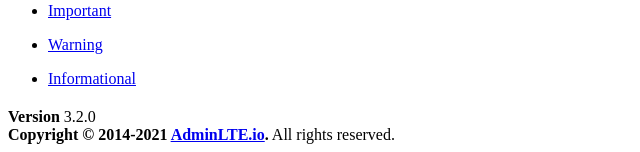
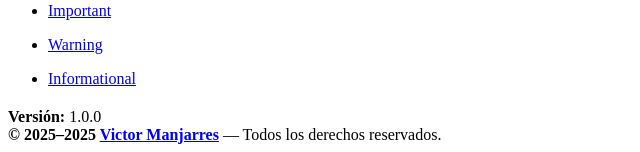
Before and after one commit to vickdark/transporteprivadomvc, a PHP site: the page made by app/views/init.php in a window 1280 px wide. Shown: the part 2040-2192 px from the top of the page, without its empty margins (0-640 px from the left). Run offline with PHP 8.4, Linux system fonts and the light colour scheme; the template is opened without the code that fills it, so the values that code supplies are empty; some web fonts are replaced.

Commit message:
refactor: reorganize file structure and update footer styling
- Move init.controller.php from core to controllers directory
- Update footer styling and copyright information
- Reorganize vehicle model into dedicated directory
- Clean up and reorganize route definitions in index.php

```diff
--- a/app/views/partials/footer.php
+++ b/app/views/partials/footer.php
@@ -1,9 +1,18 @@
-<footer class="main-footer">
-     <div class="float-right d-none d-sm-block">
-         <b>Version</b> 3.2.0
-     </div>
-     <strong>Copyright &copy; 2014-2021 <a href="https://adminlte.io">AdminLTE.io</a>.</strong> All rights reserved.
- </footer>
+<footer class="main-footer text-center border-top-0 bg-light text-dark py-3">
+
+    <!-- Versión -->
+    <div class="float-right d-none d-sm-inline text-muted">
+        <b>Versión:</b> 1.0.0
+    </div>
+
+    <!-- Derechos -->
+    <strong>
+        &copy; 2025–<?= date('Y') ?>
+        <a href="https://github.com/vickdark" class="text-info">Victor Manjarres</a>
+    </strong>
+    — Todos los derechos reservados.
+
+</footer>
 
 
  <!-- Control Sidebar -->
```
Also changed, not shown: public/index.php (+13 -7 lines), app/controllers/init.controller.php (renamed from app/core/init.controller.php), app/models/vehiculos/vehiculo.models.php (renamed from app/models/Vehiculo.php).
